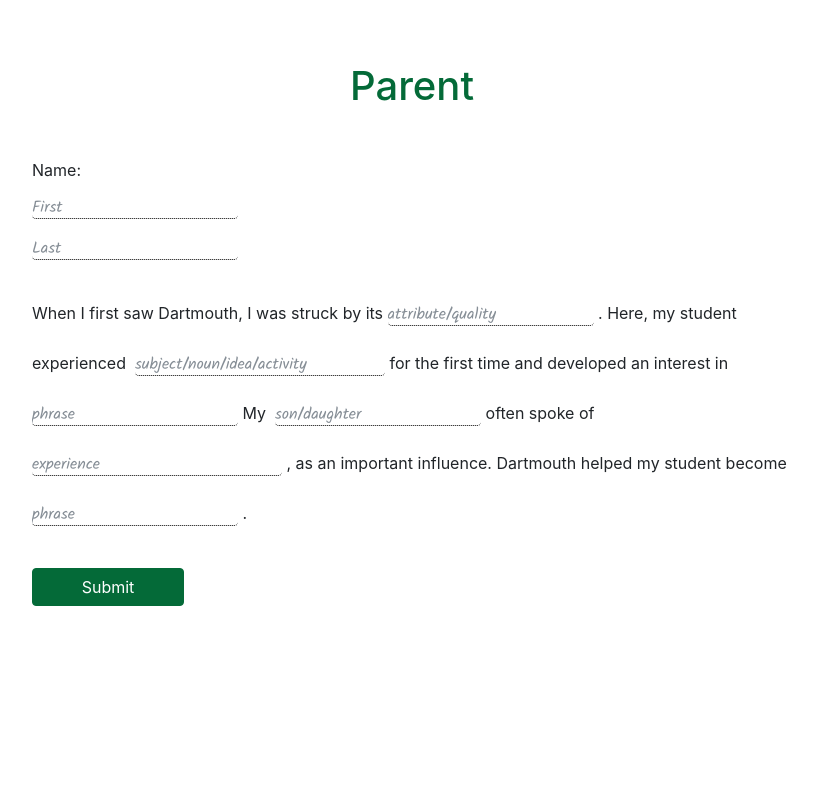
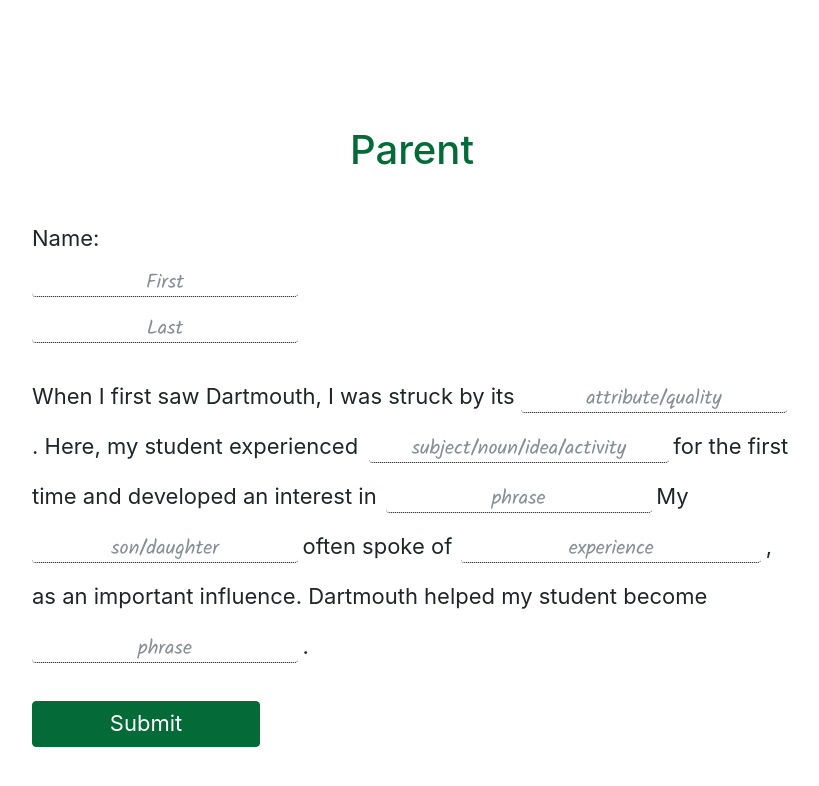
Before and after one commit to ddallmer/dartmouth-forms, a PHP site: page /parent-form.html in a window 1280 px wide. Shown: the top 786 px of the page, without its empty margins (228-1047 px from the left). Run offline with PHP 8.4, Linux system fonts and the light colour scheme; some libraries are stand-ins or nearby versions.

Commit message:
changed layout to simple 3-col. Updated font sizes and made all text inputs required

```diff
--- a/parent-form.html
+++ b/parent-form.html
@@ -18,27 +18,27 @@
 		<input type="hidden" name="form-type" value="parent">
 		<p>Name:</p>
 			<label>
-				<input type="text" class="form-control name" id="alumniNameFirst" name="NameFirst" placeholder="First">
-				<input type="text" class="form-control name" id="alumniNameLast" name="NameLast" placeholder="Last">
+				<input type="text" class="form-control name" id="parentNameFirst" name="NameFirst" placeholder="First" required>
+				<input type="text" class="form-control name" id="parentNameLast" name="NameLast" placeholder="Last" required>
 
 			</label>
 		<span><br>When I first saw Dartmouth, I was struck by its </span>
-		<label for="parentResponse1"></label><input type="text" class="form-control" id="parentResponse1" name="response1" placeholder="attribute/quality">
+		<label for="parentResponse1"></label><input type="text" class="form-control" id="parentResponse1" name="response1" placeholder="attribute/quality" required>
 		<span>. Here, my student experienced </span>
 		<label for="parentResponse2"></label>
-		<input type="text" class="form-control long" id="parentResponse2" name="response2" placeholder="subject/noun/idea/activity">
+		<input type="text" class="form-control long" id="parentResponse2" name="response2" placeholder="subject/noun/idea/activity" required>
 		<span> for the first time and developed an interest in</span>
 		<label for="parentResponse3"></label>
-		<input type="text" class="form-control" id="parentResponse3" name="response3" placeholder="phrase">
+		<input type="text" class="form-control" id="parentResponse3" name="response3" placeholder="phrase" required>
 		<span> My </span>
 		<label for="parentResponse4"></label>
-		<input type="text" class="form-control" id="parentResponse4" name="response4" placeholder="son/daughter">
+		<input type="text" class="form-control" id="parentResponse4" name="response4" placeholder="son/daughter" required>
 		<span>often spoke of</span>
 		<label for="parentResponse5"></label>
-		<input type="text" class="form-control long" id="parentResponse5" name="response5" placeholder="experience">
+		<input type="text" class="form-control long" id="parentResponse5" name="response5" placeholder="experience" required>
 		<span>, as an important influence. Dartmouth helped my student become</span>
 		<label for="parentResponse6"></label>
-		<input type="text" class="form-control" id="parentResponse6" name="response6" placeholder="phrase">
+		<input type="text" class="form-control" id="parentResponse6" name="response6" placeholder="phrase" required>
 		<span>.</span>
 		<button type="submit" class="btn btn-primary">Submit</button>
 	</form>
--- a/styles/styles.css
+++ b/styles/styles.css
@@ -1,16 +1,27 @@
+body {
+	overflow: scroll;
+}
+
+.container {
+
+}
 .site-wrap {
 	text-align: center;
-	background: #000;
 }
 .homepage-wrap {
 	text-align: center;
 	background: #046a38;
-	height: 100vh;
+	padding-bottom: 80px;
+}
+
+.header {
+	background: #000;
+	height: 150px;
 }
 h1 {
 	text-align: center;
 	color: #fff;
-	padding-top: 5%;
+	padding-top: 10%;
 }
 
 h2 {
@@ -43,9 +54,7 @@
 	box-shadow: -5px 10px 5px #333;
 }
 
-.homepage-block.alumni {
-	height: 350px;
-}
+
 
 .pin-top-left {
 	position: absolute;
@@ -61,15 +70,16 @@
 	width: 50%;
 }
 
-.bottom {
-	margin-top: 15%;
-}
 /********Thank You Styles ********/
 .thank-you-title {
 	color: #046a38;
 }
 
 /******** Form Styles ********/
+
+span, p {
+	font-size: 22px;
+}
 span {
 	margin: 10px 0;
 	line-height: 50px;
@@ -92,6 +102,8 @@
 	border-bottom: 1px dotted #000;
 	padding: 0;
 	font-family: 'Kalam', cursive;
+	text-align: center;
+	font-size: 20px;
 }
 
 .faculty-member, .quality {
@@ -99,7 +111,7 @@
 }
 
 .long {
-	width: 250px;
+	width: 300px;
 }
 
 
@@ -116,5 +128,21 @@
 	display: block;
 	margin: 30px 0 ;
 	background: #046a38;
-	width: 20%;
+	width: 30%;
 	border-color: #046a38;
+	font-size: 22px;
+
+}
+/******** Responive Styles ********/
+@media (min-device-width: 768px) {
+	body {
+		overflow: hidden;
+	}
+	.homepage-wrap {
+		text-align: center;
+		background: #046a38;
+		height: 100vh;
+		padding-bottom: 0;
+
+	}
+}
```
Also changed, not shown: alumni-form.html (+10 -10 lines), index.html (+12 -12 lines), spouse.html (+7 -7 lines).
